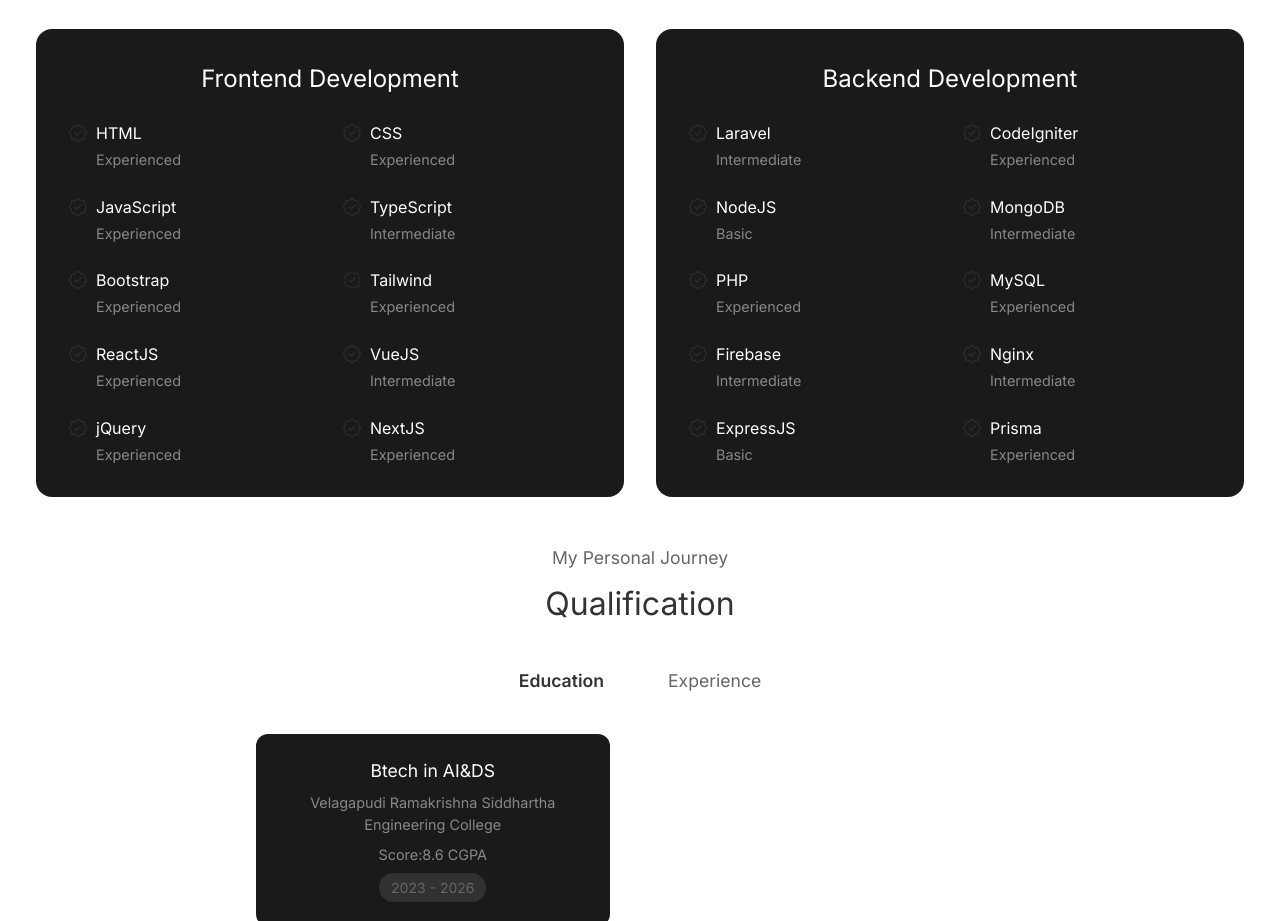
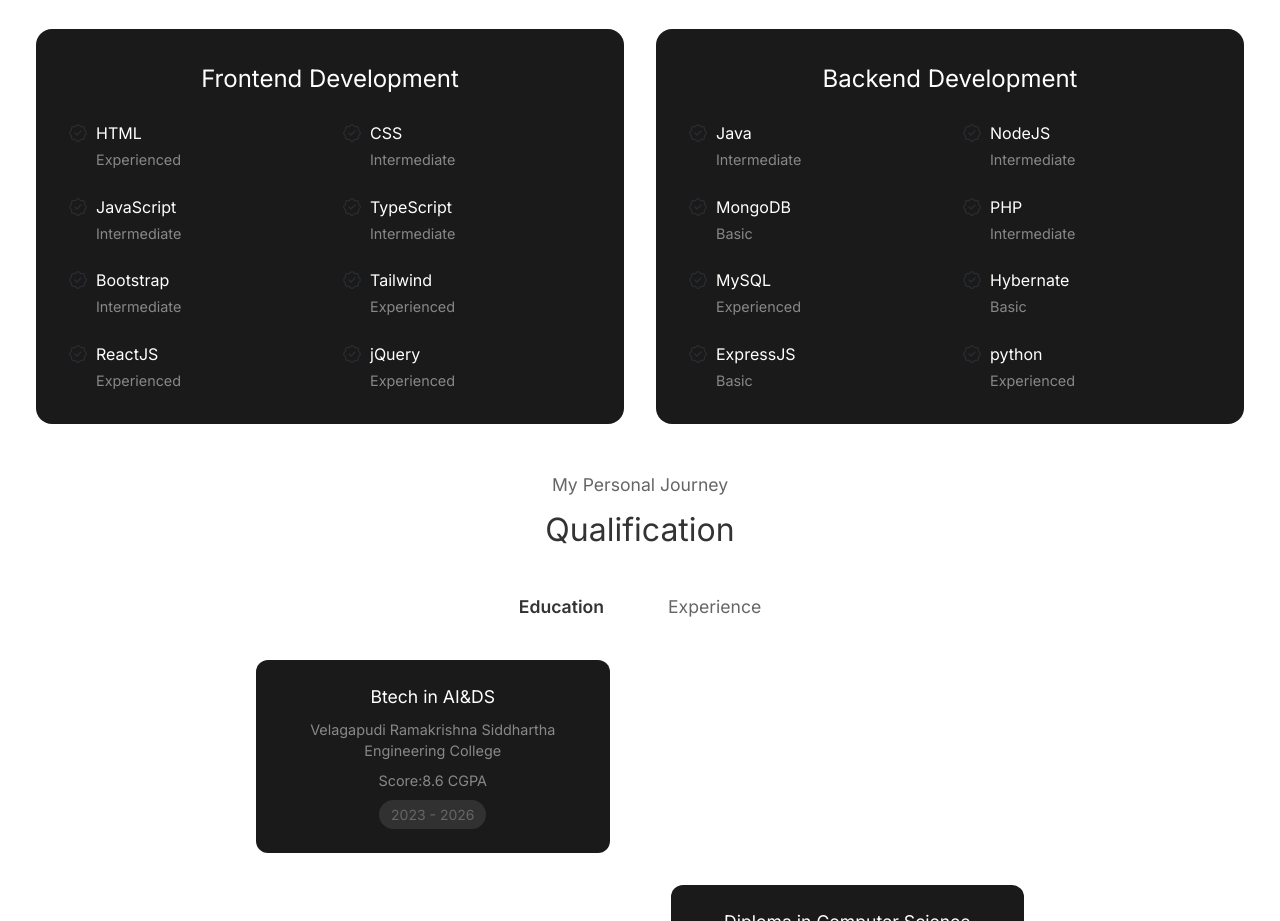
Before and after one commit to Sreenu031/My-portfolio, a plain HTML site: page index.html in a window 1280 px wide. Shown: the part 1560-2481 px from the top of the page. Drawn offline with nearby package versions, Linux system fonts and the light colour scheme.

Commit message:
modify skills

```diff
--- a/index.html
+++ b/index.html
@@ -144,11 +144,11 @@
                         </div>
                         <div class="skill-item">
                             <div class="skill-name">CSS</div>
-                            <div class="skill-level">Experienced</div>
+                            <div class="skill-level">Intermediate</div>
                         </div>
                         <div class="skill-item">
                             <div class="skill-name">JavaScript</div>
-                            <div class="skill-level">Experienced</div>
+                            <div class="skill-level">Intermediate</div>
                         </div>
                         <div class="skill-item">
                             <div class="skill-name">TypeScript</div>
@@ -156,7 +156,7 @@
                         </div>
                         <div class="skill-item">
                             <div class="skill-name">Bootstrap</div>
-                            <div class="skill-level">Experienced</div>
+                            <div class="skill-level">Intermediate</div>
                         </div>
                         <div class="skill-item">
                             <div class="skill-name">Tailwind</div>
@@ -166,18 +166,12 @@
                             <div class="skill-name">ReactJS</div>
                             <div class="skill-level">Experienced</div>
                         </div>
-                        <div class="skill-item">
-                            <div class="skill-name">VueJS</div>
-                            <div class="skill-level">Intermediate</div>
-                        </div>
+
                         <div class="skill-item">
                             <div class="skill-name">jQuery</div>
                             <div class="skill-level">Experienced</div>
                         </div>
-                        <div class="skill-item">
-                            <div class="skill-name">NextJS</div>
-                            <div class="skill-level">Experienced</div>
-                        </div>
+
                     </div>
                 </div>
 
@@ -185,43 +179,37 @@
                     <h3>Backend Development</h3>
                     <div class="skills-list">
                         <div class="skill-item">
-                            <div class="skill-name">Laravel</div>
+                            <div class="skill-name">Java</div>
+                            <div class="skill-level">Intermediate</div>
+                        </div>
+
+                        <div class="skill-item">
+                            <div class="skill-name">NodeJS</div>
                             <div class="skill-level">Intermediate</div>
                         </div>
                         <div class="skill-item">
-                            <div class="skill-name">CodeIgniter</div>
-                            <div class="skill-level">Experienced</div>
-                        </div>
-                        <div class="skill-item">
-                            <div class="skill-name">NodeJS</div>
+                            <div class="skill-name">MongoDB</div>
                             <div class="skill-level">Basic</div>
                         </div>
                         <div class="skill-item">
-                            <div class="skill-name">MongoDB</div>
+                            <div class="skill-name">PHP</div>
                             <div class="skill-level">Intermediate</div>
-                        </div>
-                        <div class="skill-item">
-                            <div class="skill-name">PHP</div>
-                            <div class="skill-level">Experienced</div>
                         </div>
                         <div class="skill-item">
                             <div class="skill-name">MySQL</div>
                             <div class="skill-level">Experienced</div>
                         </div>
-                        <div class="skill-item">
-                            <div class="skill-name">Firebase</div>
-                            <div class="skill-level">Intermediate</div>
+                        <div class="skill-item  ">
+                            <div class="skill-name  ">Hybernate</div>
+                            <div class="skill-level  ">Basic</div>
                         </div>
-                        <div class="skill-item">
-                            <div class="skill-name">Nginx</div>
-                            <div class="skill-level">Intermediate</div>
-                        </div>
+
                         <div class="skill-item">
                             <div class="skill-name">ExpressJS</div>
                             <div class="skill-level">Basic</div>
                         </div>
                         <div class="skill-item">
-                            <div class="skill-name">Prisma</div>
+                            <div class="skill-name">python</div>
                             <div class="skill-level">Experienced</div>
                         </div>
                     </div>
```
